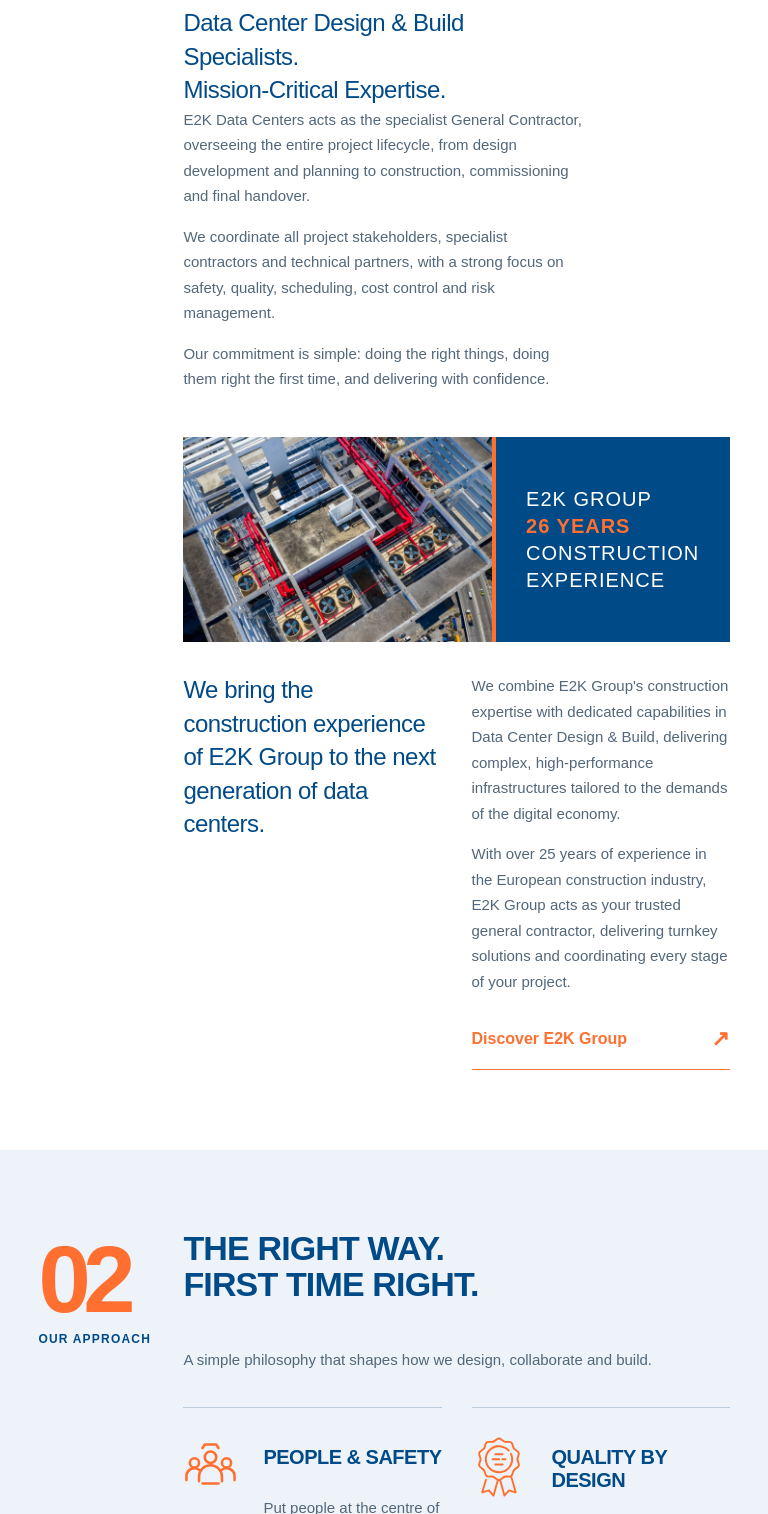
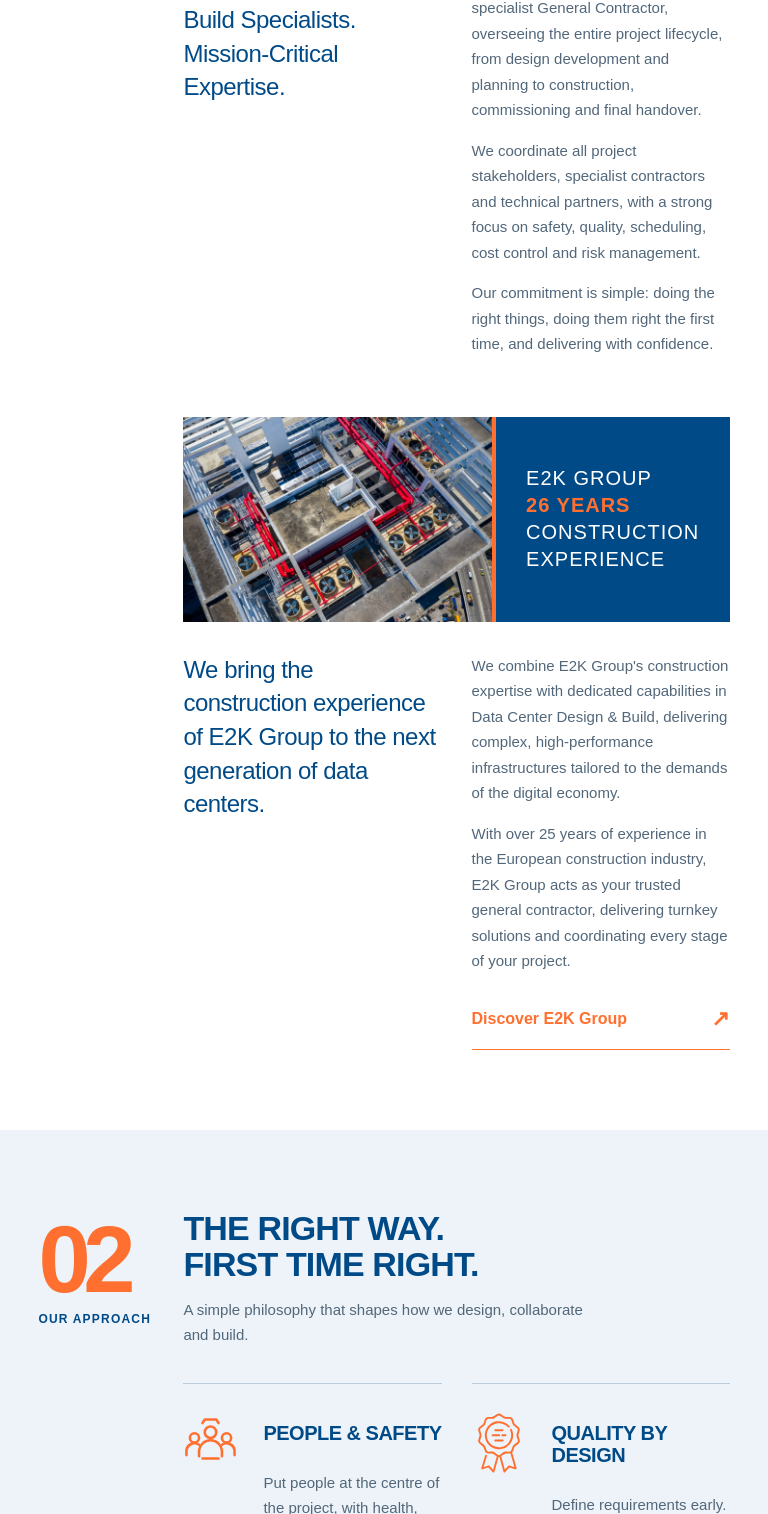
Before and after one commit to nicolepiffer97-art/E2K-Data-Centers, a plain HTML site: page index.html in a window 768 px wide. Shown: the part 1092-2606 px from the top of the page. Drawn offline with Linux system fonts and the light colour scheme; a web font is replaced by a local one.

Commit message:
Apply Services heading spacing to Our Approach

```diff
--- a/index.html
+++ b/index.html
@@ -1,13 +1,8 @@
 <!doctype html>
-<html lang="en"><head><meta charset="utf-8"><meta name="viewport" content="width=device-width,initial-scale=1"><meta name="theme-color" content="#004a87"><meta name="description" content="E2K Data Centers: design, engineering and construction for digital infrastructure. From land and due diligence to commissioning and handover."><title>E2K Data Centers — Design & Build</title><link rel="icon" href="./e2k-logo.png"><link rel="preconnect" href="https://use.typekit.net" crossorigin><link rel="stylesheet" href="https://use.typekit.net/rbx2ase.css"><link rel="stylesheet" href="style.css?v=about-section-spacing"><script src="app.js?v=services-carousel-progress" defer></script></head>
+<html lang="en"><head><meta charset="utf-8"><meta name="viewport" content="width=device-width,initial-scale=1"><meta name="theme-color" content="#004a87"><meta name="description" content="E2K Data Centers: design, engineering and construction for digital infrastructure. From land and due diligence to commissioning and handover."><title>E2K Data Centers — Design & Build</title><link rel="icon" href="./e2k-logo.png"><link rel="preconnect" href="https://use.typekit.net" crossorigin><link rel="stylesheet" href="https://use.typekit.net/rbx2ase.css"><link rel="stylesheet" href="style.css?v=approach-section-spacing"><script src="app.js?v=services-carousel-progress" defer></script></head>
 <body><a class="skip" href="#main">Skip to content</a><header><a class="brand" href="#" aria-label="E2K Data Centers home"><img src="./e2k-logo.png" width="153" height="70" alt="E2K Data Centers"></a><button class="menu" aria-expanded="false" aria-controls="navigation">Menu <span>＋</span></button><nav id="navigation" aria-label="Main navigation"><a href="#about">About</a><a href="#approach">Approach</a><a href="#services">Services</a><a href="#sustainability">Sustainability</a><a href="#why">Why E2K</a><a class="nav-contact" href="#contact">Let’s talk <span>↗</span></a></nav></header>
 <main id="main"><section class="hero" aria-labelledby="hero-title"><div class="hero-content"><h1 id="hero-title">The foundation<br>of what’s <em>next.</em></h1><div class="hero-bottom"><p>We build your business</p><a class="circle-link" href="#about" aria-label="Discover E2K Data Centers">↓</a></div></div><div class="hero-image" aria-hidden="true"><img src="./server-blueprint.webp" alt="" fetchpriority="high"></div><div class="hero-foot"><span>From concept to commissioning.</span><span>One coordinated approach. <b>↗</b></span></div></section>
-<section class="section about" id="about"><div class="section-label"><span class="section-no">01</span><span class="section-name">ABOUT US</span></div>
-<div class="about-copy about-intro">
-  <div><h2>Your General Contractor<br><span>for Data Centers</span></h2><img class="about-logo" src="./e2k-data-centers-grey-orange.svg?v=brand-blue" alt="E2K Data Centers" width="186" height="82"><p class="lead">Data Center Design &amp; Build Specialists.<br>Mission-Critical Expertise.</p></div>
-  <div><p>E2K Data Centers acts as the specialist General Contractor, overseeing the entire project lifecycle, from design development and planning to construction, commissioning and final handover.</p><p>We coordinate all project stakeholders, specialist contractors and technical partners, with a strong focus on safety, quality, scheduling, cost control and risk management.</p><p>Our commitment is simple: doing the right things, doing them right the first time, and delivering with confidence.</p></div>
-</div>
-<div class="about-body"><figure class="group-photo"><img src="./rooftop-infrastructure.webp" alt="Aerial view of rooftop cooling equipment, red pipework and solar panels" width="1280" height="852" loading="lazy"><figcaption><span>E2K GROUP<br><strong class="group-years">26 YEARS</strong> CONSTRUCTION EXPERIENCE</span></figcaption></figure>
+<section class="section about" id="about"><div class="section-label"><span class="section-no">01</span><span class="section-name">ABOUT US</span></div><div><h2>Your General Contractor<br><span>for Data Centers</span></h2><img class="about-logo" src="./e2k-data-centers-grey-orange.svg?v=brand-blue" alt="E2K Data Centers" width="186" height="82"><div class="about-copy"><p class="lead">Data Center Design &amp; Build Specialists.<br>Mission-Critical Expertise.</p><div><p>E2K Data Centers acts as the specialist General Contractor, overseeing the entire project lifecycle, from design development and planning to construction, commissioning and final handover.</p><p>We coordinate all project stakeholders, specialist contractors and technical partners, with a strong focus on safety, quality, scheduling, cost control and risk management.</p><p>Our commitment is simple: doing the right things, doing them right the first time, and delivering with confidence.</p></div></div><figure class="group-photo"><img src="./rooftop-infrastructure.webp" alt="Aerial view of rooftop cooling equipment, red pipework and solar panels" width="1280" height="852" loading="lazy"><figcaption><span>E2K GROUP<br><strong class="group-years">26 YEARS</strong> CONSTRUCTION EXPERIENCE</span></figcaption></figure>
 <div class="about-copy">
   <p class="lead">We bring the construction experience of E2K Group to the next generation of data centers.</p>
   <div>
@@ -16,7 +11,7 @@
     <a class="text-link" href="https://www.eng2k.com/en/about-us/group/" target="_blank" rel="noopener noreferrer">Discover E2K Group <span>↗</span></a>
   </div>
 </div></div></section>
-<section class="why section" id="approach"><div class="section-label"><span class="section-no">02</span><span class="section-name">OUR APPROACH</span></div><div><div class="section-heading"><h2>The right way.<br><span>First time right.</span></h2><p>A simple philosophy that shapes how we design, collaborate and build.</p></div><div class="principles"><article><span class="principle-icon icon-people" aria-hidden="true"></span><h3>People & safety</h3><p>Put people at the centre of the project, with health, safety and environmental considerations informing planning and site decisions.</p></article><article><span class="principle-icon icon-quality" aria-hidden="true"></span><h3>Quality by design</h3><p>Define requirements early. Coordinate the details. Approach construction and documentation with a first-time-right mindset.</p></article><article><span class="principle-icon icon-partnership" aria-hidden="true"></span><h3>Partnership, always</h3><p>Build lasting relationships with clients and specialist partners through open communication and a shared understanding of the project.</p></article><article><span class="principle-icon icon-building" aria-hidden="true"></span><h3>A group perspective</h3><p>Connect E2K Group’s construction experience and international presence with the specific demands of digital infrastructure.</p></article></div></div></section>
+<section class="why section" id="approach"><div class="section-label"><span class="section-no">02</span><span class="section-name">OUR APPROACH</span></div><div class="section-heading"><h2>The right way.<br><span>First time right.</span></h2><p>A simple philosophy that shapes how we design, collaborate and build.</p></div><div class="principles"><article><span class="principle-icon icon-people" aria-hidden="true"></span><h3>People & safety</h3><p>Put people at the centre of the project, with health, safety and environmental considerations informing planning and site decisions.</p></article><article><span class="principle-icon icon-quality" aria-hidden="true"></span><h3>Quality by design</h3><p>Define requirements early. Coordinate the details. Approach construction and documentation with a first-time-right mindset.</p></article><article><span class="principle-icon icon-partnership" aria-hidden="true"></span><h3>Partnership, always</h3><p>Build lasting relationships with clients and specialist partners through open communication and a shared understanding of the project.</p></article><article><span class="principle-icon icon-building" aria-hidden="true"></span><h3>A group perspective</h3><p>Connect E2K Group’s construction experience and international presence with the specific demands of digital infrastructure.</p></article></div></section>
 <section class="section services" id="services"><div class="section-label"><span class="section-no">03</span><span class="section-name">OUR SERVICES</span></div><div><div class="section-heading"><h2>Every stage.<br><span>Connected.</span></h2><p>From the right site to a coordinated handover. Explore the stages of our design and build approach.</p></div></div><div class="service-carousel">
   <button class="service-playback" type="button" aria-label="Pause automatic rotation" hidden></button>
   <div class="service-stage">
--- a/style.css
+++ b/style.css
@@ -165,21 +165,22 @@ header .nav-contact span { color: inherit; }
 }
 
 /* Services carousel */
-.services, .about {
+.services, .why {
   grid-template-columns: 190px minmax(0, 856px) 190px;
 }
 @media (min-width: 721px) and (max-width: 1100px) {
-  .services, .about { grid-template-columns: 120px minmax(0, 1fr) 120px; }
+  .services, .why { grid-template-columns: 120px minmax(0, 1fr) 120px; }
 }
-.services .section-heading {
+.services .section-heading, .why .section-heading {
   justify-content: flex-start;
+  gap: clamp(20px, 3vw, 42px);
 }
-.services .section-heading, .about .about-intro { gap: clamp(20px, 3vw, 42px); }
-.services .section-heading h2 { flex: 0 1 auto; margin-bottom: 0; }
-.services .section-heading p { margin-bottom: 0; }
+.services .section-heading h2, .why .section-heading h2 { flex: 0 1 auto; margin-bottom: 0; }
+.services .section-heading p, .why .section-heading p { margin-bottom: 0; }
 @media (max-width: 1100px) {
-  .services .section-heading h2 { margin-bottom: 14px; }
+  .services .section-heading h2, .why .section-heading h2 { margin-bottom: 14px; }
 }
+.why > .principles { grid-column: 2 / -1; }
 .service-carousel {
   --service-surface: #edf3f8;
   position: relative;
@@ -382,16 +383,3 @@ header .nav-contact span { color: inherit; }
   font: inherit;
   text-decoration: underline;
 }
-
-.about-body { grid-column: 2 / -1; min-width: 0; }
-.about-intro {
-  min-width: 0;
-  grid-template-columns: fit-content(56%) minmax(0, 1fr);
-}
-.about-intro .lead,
-.about-intro > div > p:last-child { margin-bottom: 0; }
-@media (max-width: 1100px) {
-  .about .about-intro { display: block; }
-  .about-intro .lead { margin-bottom: 14px; }
-  .about-intro > div + div { max-width: 65ch; }
-}
```
